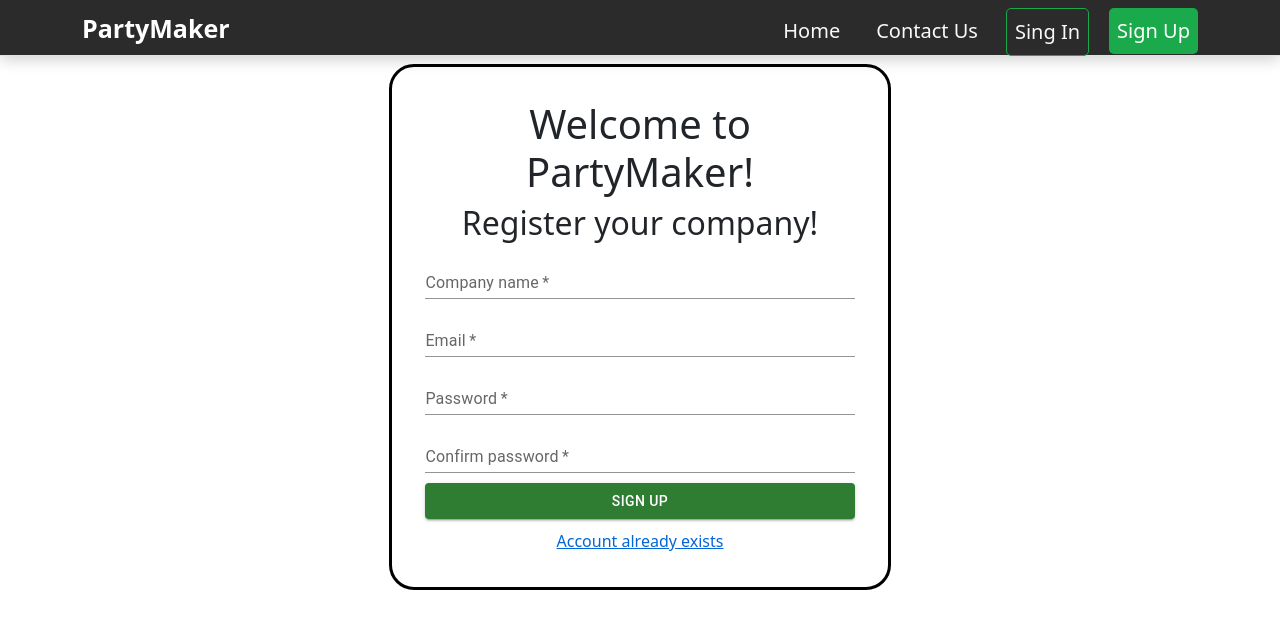
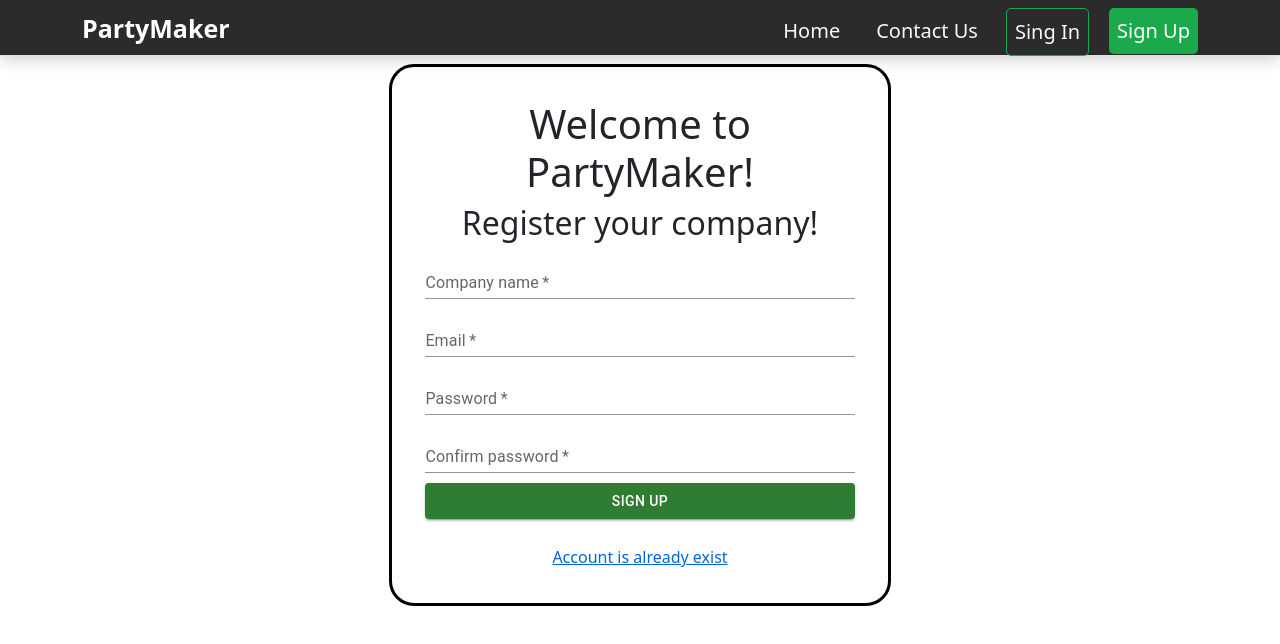
Before and after one commit to maryanchuk04/PartyMaker, a React (Create React App) app in the folder PartyMaker.Web.Client/ClientApp/: page /auth/suppliers in a window 1280 px wide. Shown: the top 644 px of the page. Built offline with nearby package versions, Linux system fonts and the light colour scheme.

Commit message:
Add valid links

```diff
--- a/PartyMaker.Web.Client/ClientApp/src/components/pages/customerLogin.js
+++ b/PartyMaker.Web.Client/ClientApp/src/components/pages/customerLogin.js
@@ -2,7 +2,7 @@ import TextField from '@mui/material/TextField';
 import { Container, Form, Card } from 'react-bootstrap';
 import { useHistory } from 'react-router-dom'
 import Button from '@mui/material/Button';
-import Link from '@mui/material/Link';
+import { Link } from 'react-router-dom';
 
 const CustomerLogin = () => {
   const history = useHistory();
@@ -53,7 +53,7 @@ const CustomerLogin = () => {
       className="mt-4"
       variant="contained">Sign up
       </Button>
-      <Link onClick={()=>history.push("/")}  className="m-auto mt-3" underline="hover">
+      <Link to = "/auth/login"  className="m-auto mt-3" underline="hover">
         {'Account is already exist'}
       </Link>
       </Form>
--- a/PartyMaker.Web.Client/ClientApp/src/components/pages/supplier-page/supplierLogin.js
+++ b/PartyMaker.Web.Client/ClientApp/src/components/pages/supplier-page/supplierLogin.js
@@ -1,12 +1,14 @@
 import { TextField, Button } from '@mui/material';
 import { SupplierService } from '../../../services/SupplierService'
 import React, { useState } from 'react'
+import { Link } from 'react-router-dom';
 
 import './supplier-login.css'
+import {useHistory} from "react-router-dom";
 
 const SupplierLogin = () => {
     const supplierService = new SupplierService();
-
+    const history = useHistory();
     const [supplierState, setSupplierState] = useState({
         name: "",
         email: "",
@@ -22,6 +24,7 @@ const SupplierLogin = () => {
         console.log(res)
         if (res.ok) {
             alert("Supplier registered succesfully")
+            history.push("/profile");
             window.location.reload();
         }
 
@@ -39,7 +42,9 @@ const SupplierLogin = () => {
                 <TextField label="Password" variant="standard" className="field" required onChange={(e) => setSupplierState({ ...supplierState, password: e.target.value })} />
                 <TextField label="Confirm password" variant="standard" className="field" required onChange={(e) => setSupplierState({ ...supplierState, confirm: e.target.value })} />
                 <Button className="field" variant="contained" color="success" type="submit">Sign up</Button>
-                <a href="#" >Account already exists </a>
+                <Link to="/"  className="m-auto mt-3" underline="hover">
+                    {'Account is already exist'}
+                </Link>
 
             </form>
 
```
